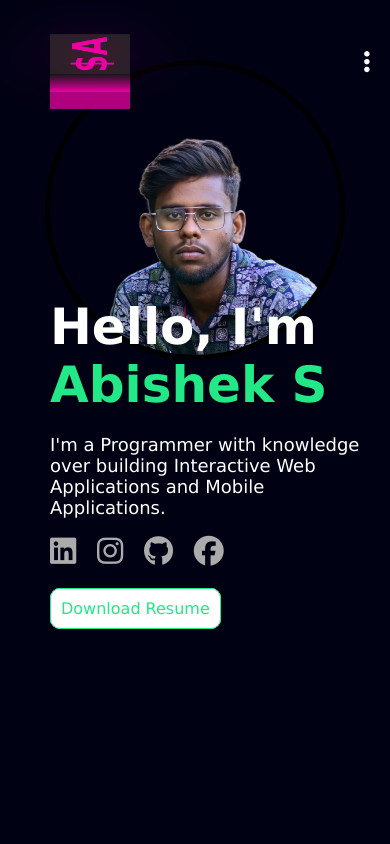
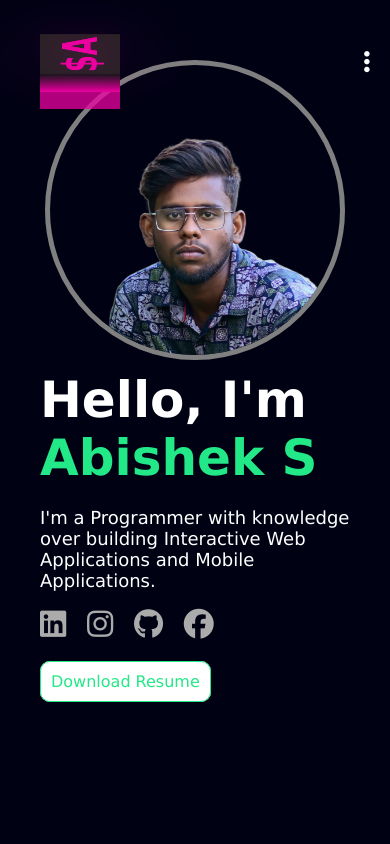
Before and after one commit to Abishek1506/Abishek, a plain HTML site: page index.html in a window 390 px wide. Shown: the top 844 px of the page. Drawn offline with Linux system fonts and the light colour scheme.

Commit message:
Update style.css

```diff
--- a/style.css
+++ b/style.css
@@ -23,7 +23,7 @@ body{
 }
 .container{
     margin-top: 40px;
-    margin-left: 30px;
+    margin-left: 20px;
     animation: colorChange 4s linear infinite ;
 }
 @keyframes colorChange {
@@ -129,7 +129,7 @@ body{
         height: 300px;
         border-radius: 60%;
         overflow: hidden;
-        border: 5px solid black;
+        border: 5px solid grey;
     }
 
     .mobile-image img {
@@ -430,7 +430,7 @@ nav .fa-solid{
     }
     .header-text{
         display: grid;
-        margin-top: 65%;
+        margin-top: 85%;
         font-size: 18px;
     }
     .header-text h1{
```
